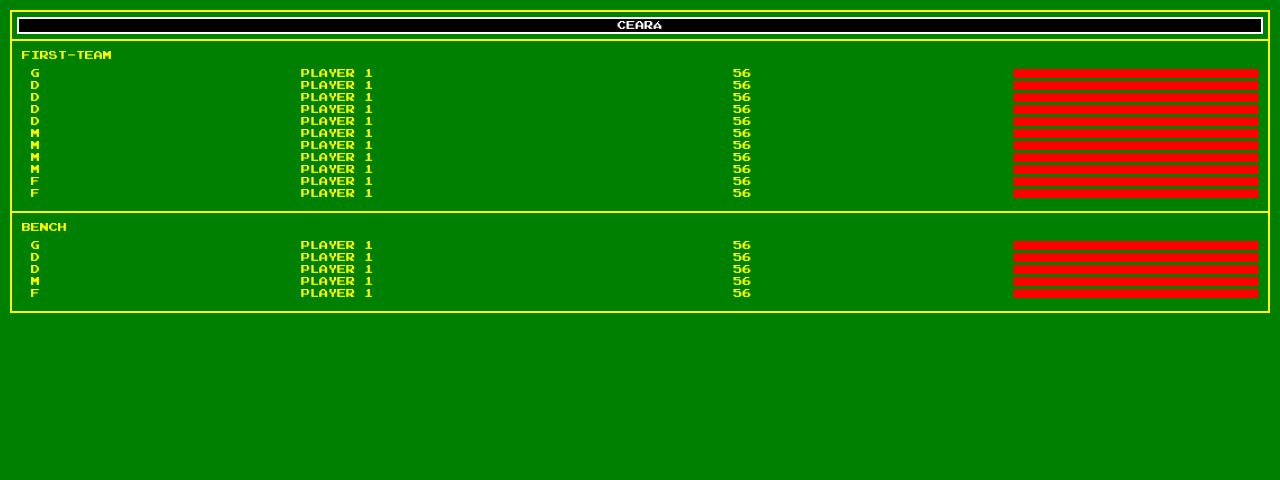
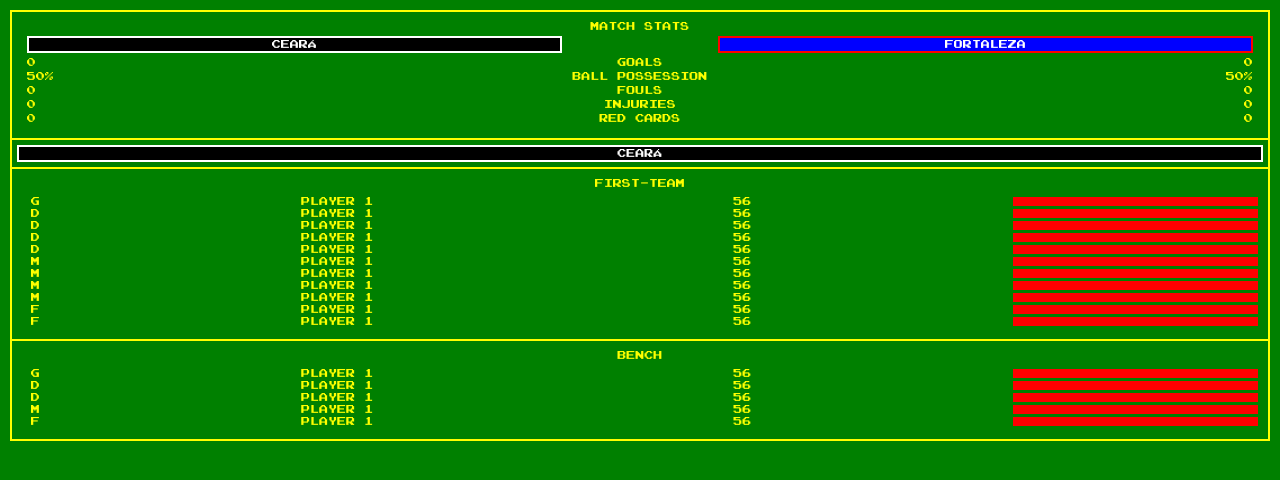
Before and after one commit to Jefferson227/stunning-waffle, a website: page team/team.html in a window 1280 px wide. Drawn offline with Linux system fonts and the light colour scheme.

Commit message:
Add match status on team screen

```diff
--- a/team/team.css
+++ b/team/team.css
@@ -12,6 +12,10 @@
   color: yellow;
 }
 
+section > .title {
+  text-align: center;
+}
+
 .team {
   margin: 10px;
   border: 2px solid;
@@ -19,6 +23,35 @@
 
 .team .info {
   border-bottom: 2px solid;
+}
+
+.team .info.match-stats {
+  padding: 10px;
+}
+
+.team .info .stats {
+  display: flex;
+  justify-content: space-between;
+  margin: 5px;
+}
+
+.team .info .stats .team-stats {
+  width: 43%;
+  padding: 2px;
+  border: 2px solid;
+  text-align: center;
+}
+
+.team .info .stats .home-team {
+  background-color: black;
+  color: white;
+  border-color: white;
+}
+
+.team .info .stats .visitor-team {
+  background-color: blue;
+  color: white;
+  border-color: red;
 }
 
 .team .info .selected-team {
--- a/team/team.html
+++ b/team/team.html
@@ -9,6 +9,45 @@
   <body>
     <main>
       <section class="team">
+        <section class="info match-stats">
+          <div class="title">MATCH STATS</div>
+
+          <section class="stats">
+            <div class="team-stats home-team">CEARÁ</div>
+            <div class="team-stats visitor-team">FORTALEZA</div>
+          </section>
+
+          <section class="stats">
+            <div>0</div>
+            <div>GOALS</div>
+            <div>0</div>
+          </section>
+
+          <section class="stats">
+            <div>50%</div>
+            <div>BALL POSSESSION</div>
+            <div>50%</div>
+          </section>
+
+          <section class="stats">
+            <div>0</div>
+            <div>FOULS</div>
+            <div>0</div>
+          </section>
+
+          <section class="stats">
+            <div>0</div>
+            <div>INJURIES</div>
+            <div>0</div>
+          </section>
+
+          <section class="stats">
+            <div>0</div>
+            <div>RED CARDS</div>
+            <div>0</div>
+          </section>
+        </section>
+
         <section class="info">
           <div class="selected-team">CEARÁ</div>
         </section>
```
